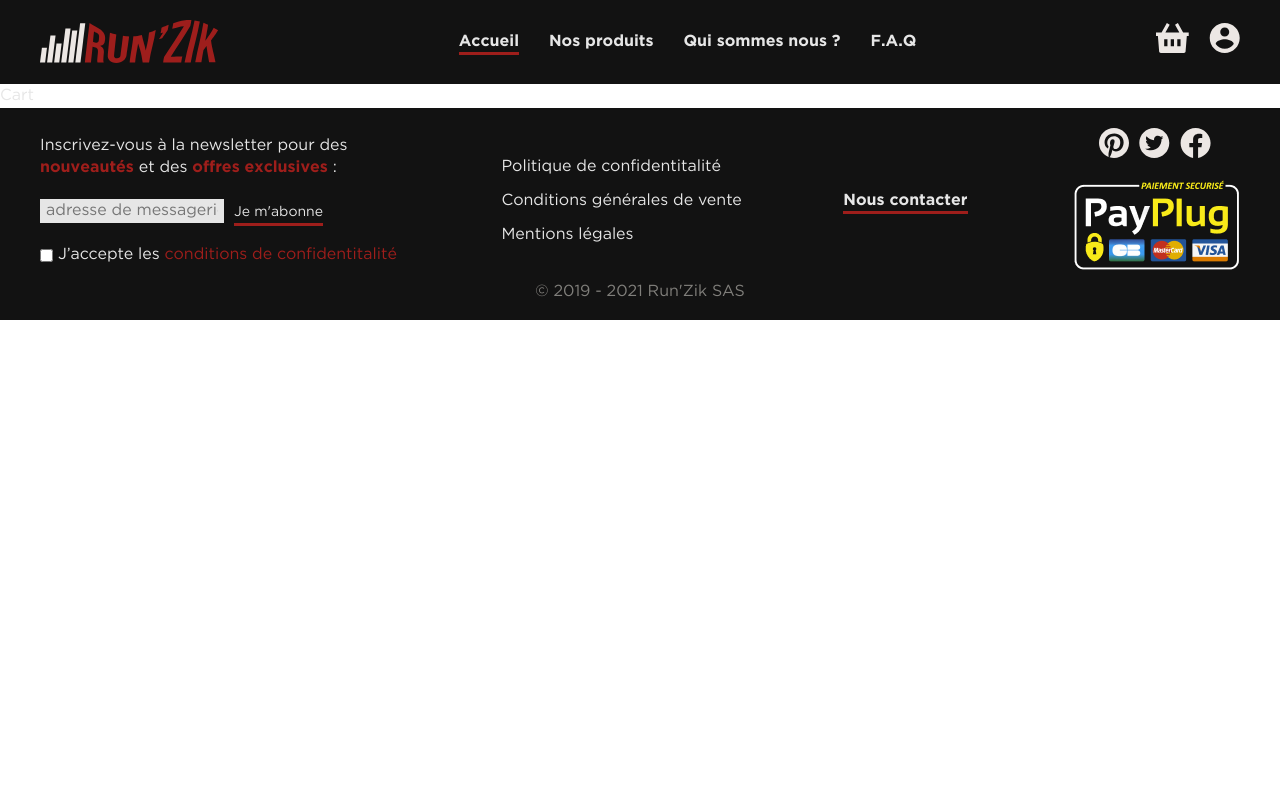
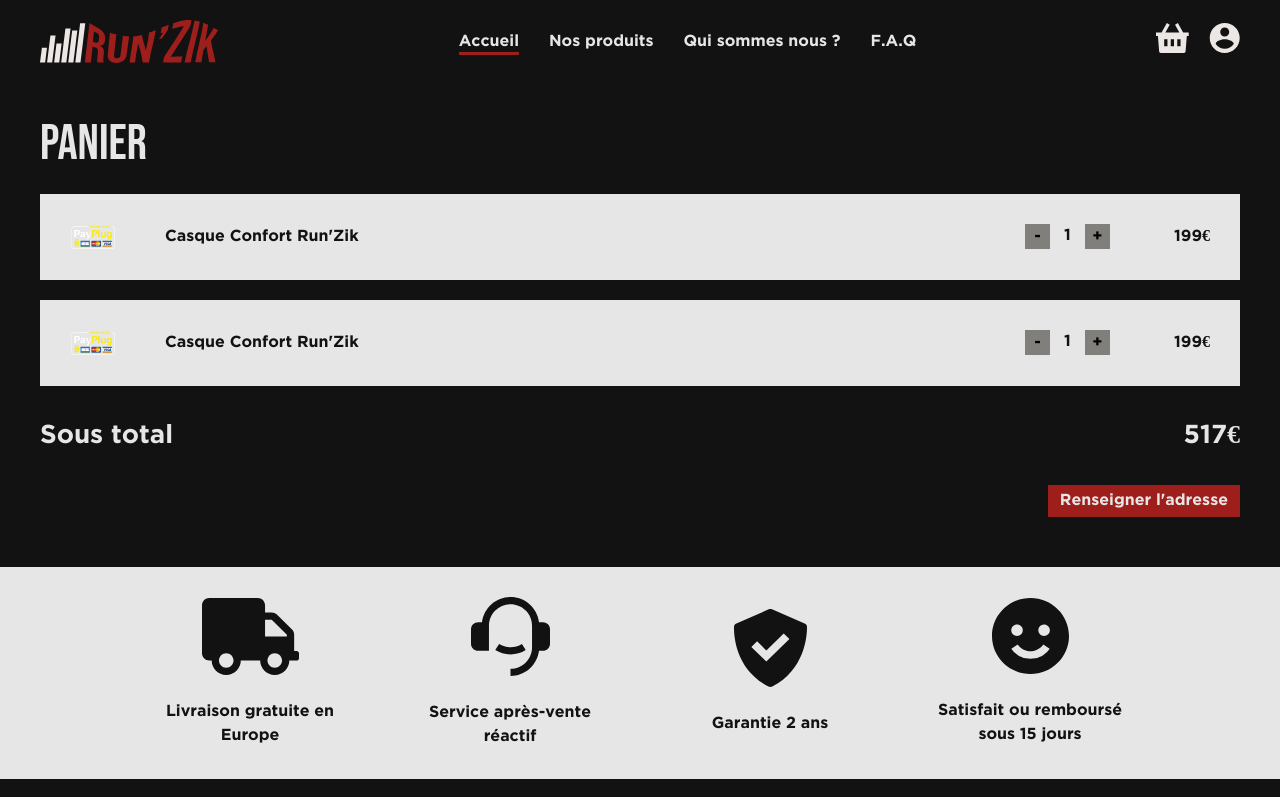
Before and after one commit to web-lux/shopping-cart, a React (Vite) app: page /cart in a window 1280 px wide. Shown: the top 797 px of the page. Built offline with nearby package versions, Linux system fonts and the light colour scheme.

Commit message:
feat: cart css

```diff
--- a/src/Pages/Cart.jsx
+++ b/src/Pages/Cart.jsx
@@ -1,8 +1,48 @@
+import Banner from "./Components/Banner";
+import style from "./Cart.module.scss";
+
 export default function Cart() {
 
     return (
       <>
-        <p>Cart</p>
+
+        <div className={style.wrapper}>
+          <main className={style.cart + " " + "maxWrapper"}>
+            <h1 className="title">Panier</h1>
+            <ul className={style.items}>
+
+            <li>
+                <img src="src/assets/payplug.png" alt="" />
+                <span className={style.itemName}>Casque Confort Run'Zik</span>
+                <div className={style.itemQuantity}>
+                  <button className="btnQuantity">-</button>
+                  <span>1</span>
+                  <button className="btnQuantity">+</button>
+                </div>
+                <span className={style.itemPrice}>199€</span>
+              </li>
+
+              <li>
+                <img src="src/assets/payplug.png" alt="" />
+                <span className={style.itemName}>Casque Confort Run'Zik</span>
+                <div className={style.itemQuantity}>
+                  <button className="btnQuantity">-</button>
+                  <span>1</span>
+                  <button className="btnQuantity">+</button>
+                </div>
+                <span className={style.itemPrice}>199€</span>
+              </li>
+
+            </ul>
+            <div className={style.sum}>
+              <span>Sous total</span>
+              <span>517€</span>
+            </div>
+            <button className={"btn primary" + " " + style.btnNext}>Renseigner l'adresse</button>
+          </main>
+        </div>
+
+        <Banner />
       </>
     )
   }
--- /dev/null
+++ b/src/Pages/Cart.module.scss
@@ -0,0 +1,89 @@
+.wrapper {
+	background-color: var(--black);
+	display: flex;
+	align-items: center;
+	justify-content: center;
+}
+
+.cart {
+	display: flex;
+	flex-direction: column;
+	gap: 30px;
+	padding-top: 30px;
+	padding-bottom: 50px;
+
+	h1 {
+		color: var(--white);
+		margin-bottom: -10px;
+	}
+
+	.items {
+		display: flex;
+		flex-direction: column;
+		gap: 20px;
+
+		li {
+			background: var(--white);
+			display: flex;
+			align-items: center;
+			padding: 30px;
+			gap: 50px;
+			flex-wrap: wrap;
+
+			span {
+				color: var(--black);
+				font-weight: bold;
+			}
+
+			img {
+				width: 45px;
+			}
+
+			.itemName {
+				flex: 1;
+			}
+
+			.itemQuantity {
+				flex-basis: 85px;
+				flex-grow: 0;
+				flex-shrink: 0;
+				display: flex;
+				justify-content: space-between;
+			}
+
+			.itemPrice {
+				flex-basis: 50px;
+				flex-grow: 0;
+				flex-shrink: 0;
+				text-align: right;
+			}
+		}
+	}
+
+	.sum {
+		display: flex;
+		justify-content: space-between;
+
+		span {
+			font-weight: bold;
+			font-size: 26px !important;
+		}
+	}
+
+	.btnNext {
+		align-self: flex-end;
+	}
+
+	@media screen and (max-width: 550px) {
+		li {
+			padding: 20px !important;
+			gap: 15px !important;
+		}
+	}
+
+	@media screen and (max-width: 375px) {
+		.itemQuantity {
+			flex-basis: 120px !important;
+		}
+	}
+}
--- a/src/index.scss
+++ b/src/index.scss
@@ -44,6 +44,11 @@
 a {
 	text-decoration: none;
 	font-weight: bold;
+}
+
+h1,
+h2 {
+	font-weight: normal;
 }
 
 p,
@@ -113,3 +118,13 @@
 		border: solid 1px var(--red);
 	}
 }
+
+.btnQuantity {
+	background-color: var(--grey);
+	height: 25px;
+	width: 25px;
+	display: inline-flex;
+	align-items: center;
+	justify-content: center;
+	font-weight: bold;
+}
```
